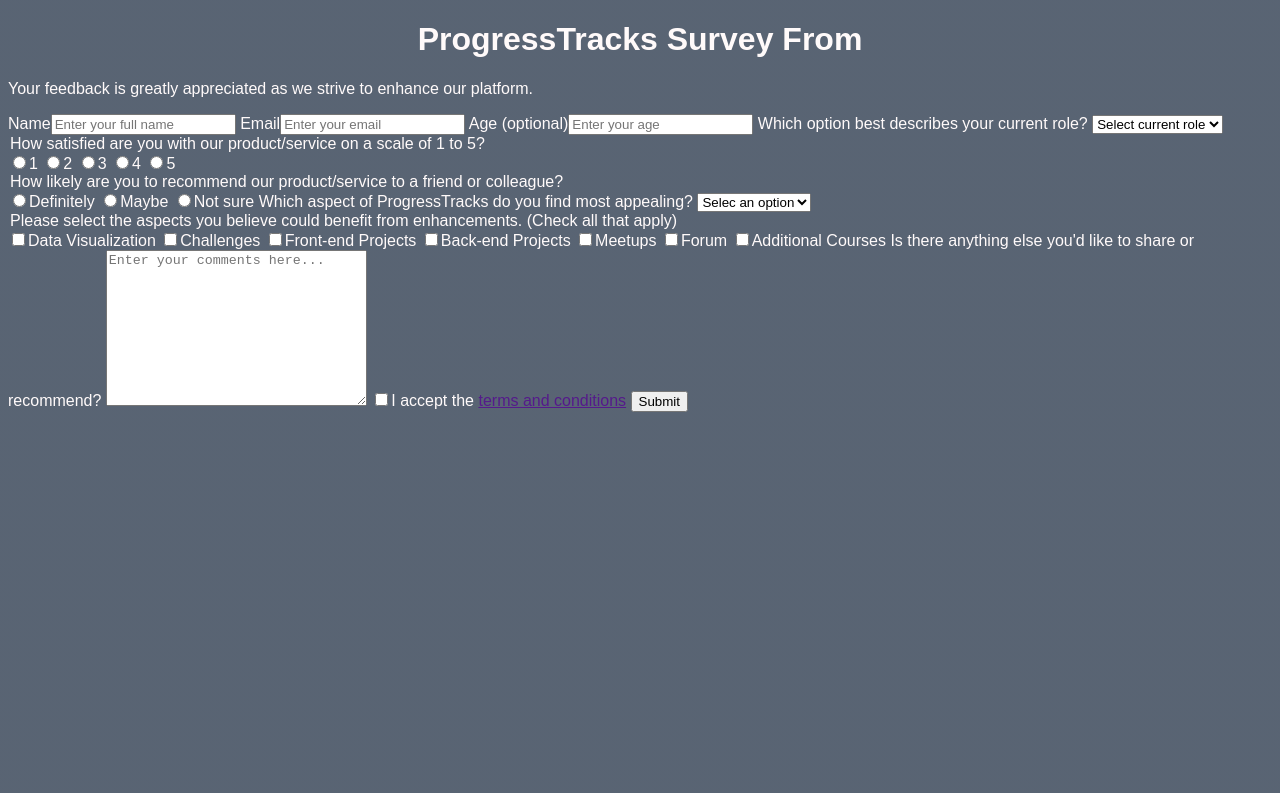
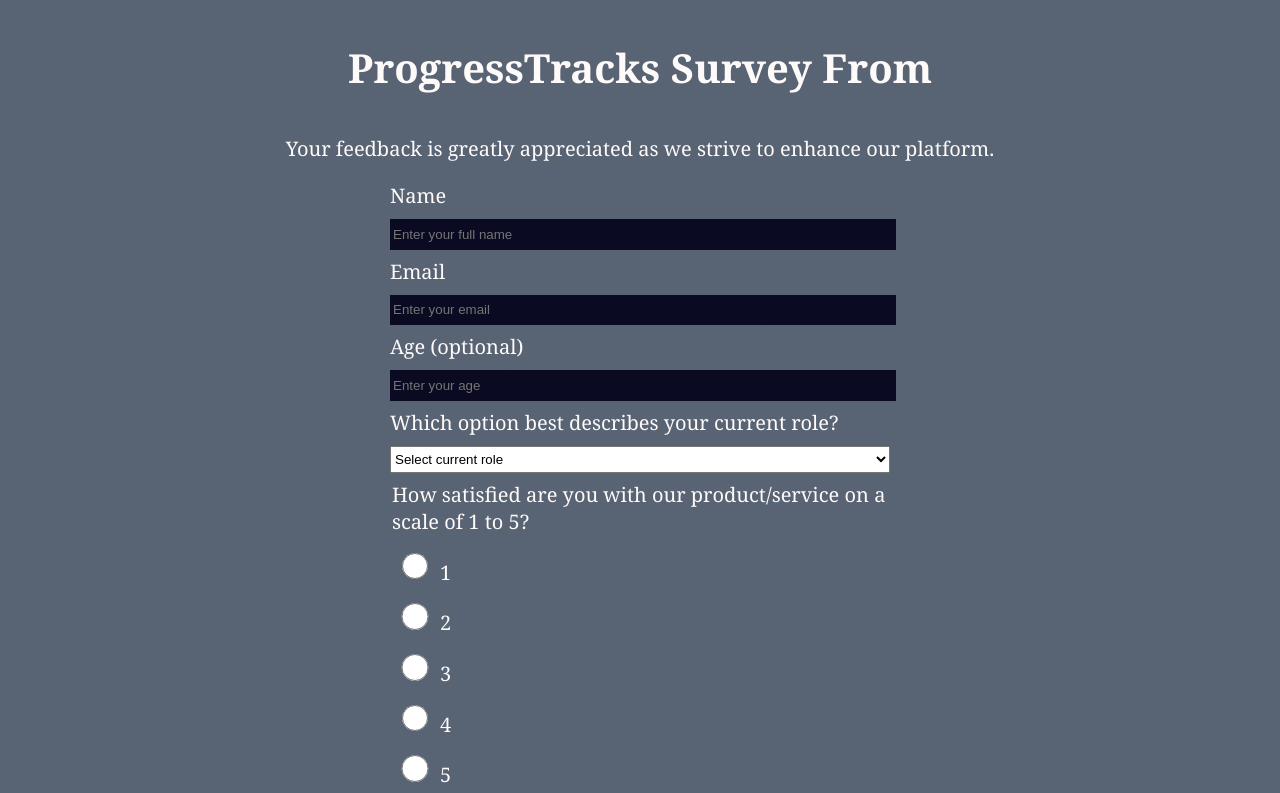
Before and after one commit to Valen-r-s/Improvement-survey-form, a plain HTML site: page index.html in a window 1280 px wide. Shown: the top 793 px of the page. Drawn offline with Linux system fonts and the light colour scheme.

Commit message:
Css finished

```diff
--- a/index.html
+++ b/index.html
@@ -126,13 +126,25 @@
         Please select the aspects you believe could benefit from enhancements.
         (Check all that apply)
       </legend>
-      <label><input type="checkbox" value="1" />Data Visualization</label>
-      <label><input type="checkbox" value="2" />Challenges</label>
-      <label><input type="checkbox" value="3" />Front-end Projects</label>
-      <label><input type="checkbox" value="4" />Back-end Projects</label>
-      <label><input type="checkbox" value="5" />Meetups</label>
-      <label><input type="checkbox" value="6" />Forum</label>
-      <label><input type="checkbox" value="7" />Additional Courses</label>
+      <label
+        ><input id="aspects" type="checkbox" value="1" />Data
+        Visualization</label
+      >
+      <label><input id="aspects" type="checkbox" value="2" />Challenges</label>
+      <label
+        ><input id="aspects" type="checkbox" value="3" />Front-end
+        Projects</label
+      >
+      <label
+        ><input id="aspects" type="checkbox" value="4" />Back-end
+        Projects</label
+      >
+      <label><input id="aspects" type="checkbox" value="5" />Meetups</label>
+      <label><input id="aspects" type="checkbox" value="6" />Forum</label>
+      <label
+        ><input id="aspects" type="checkbox" value="7" />Additional
+        Courses</label
+      >
       <label for="text"
         >Is there anything else you'd like to share or recommend?
         <textarea
@@ -149,7 +161,7 @@
           id="terms-conditions"
           name="terms-conditions"
           required
-        />I accept the <a href="">terms and conditions</a>
+        />I accept the <a href="#"> terms and conditions</a>
       </label>
       <input type="submit" value="Submit" />
     </form>
--- a/style.css
+++ b/style.css
@@ -1,15 +1,69 @@
-html {
+body {
     margin: 0;
     padding: 0;
     height: 100%;
+    width: 100%;
     background-image: linear-gradient( rgba(4, 21, 44, 0.661) 100%, rgba(4, 21, 44, 0.40) 100%), url('./bg.jpg');
     background-size: cover;
     background-position: center center;
     background-repeat: no-repeat;
-    font-family: Arial, sans-serif;
     color: snow;
-  }
+    font-size: 20px;
+    font-family:Cambria, Cochin, Georgia, Times, 'Times New Roman', serif}
 
-  #title {
-    text-align: center;
-  }
+#title, p {
+  margin: 1em auto;
+  text-align: center;
+}
+
+form{
+  max-width: 500px;
+  min-width: 300px;
+  margin: 0 auto;
+  padding-bottom: 2em;
+}
+
+label {
+  display: block;
+  margin: 0.5rem 0;
+}
+
+input,
+textarea,
+select {
+  margin: 10px 0 0 0;
+  width: 100%;
+  min-height: 2em;
+}
+
+#satisfied, #recommend, #aspects{
+  margin: 10px 0 0 0;
+  width: 10%;
+  min-height: 2em;
+}
+
+input, textarea {
+  background-color: #0a0a23;
+  border: 1px solid #0a0a23;
+  color: #ffffff;
+}
+
+
+input[type="submit"] {
+  display: block;
+  width: 60%;
+  margin: 1em auto;
+  height: 2em;
+  font-size: 1.1rem;
+  background-color: #212147;
+  border-color: white;
+  min-width: 300px;
+}
+
+label #terms-conditions{
+  width: 50px;
+}
+
+a{
+  color: papayawhip;
+}
```
